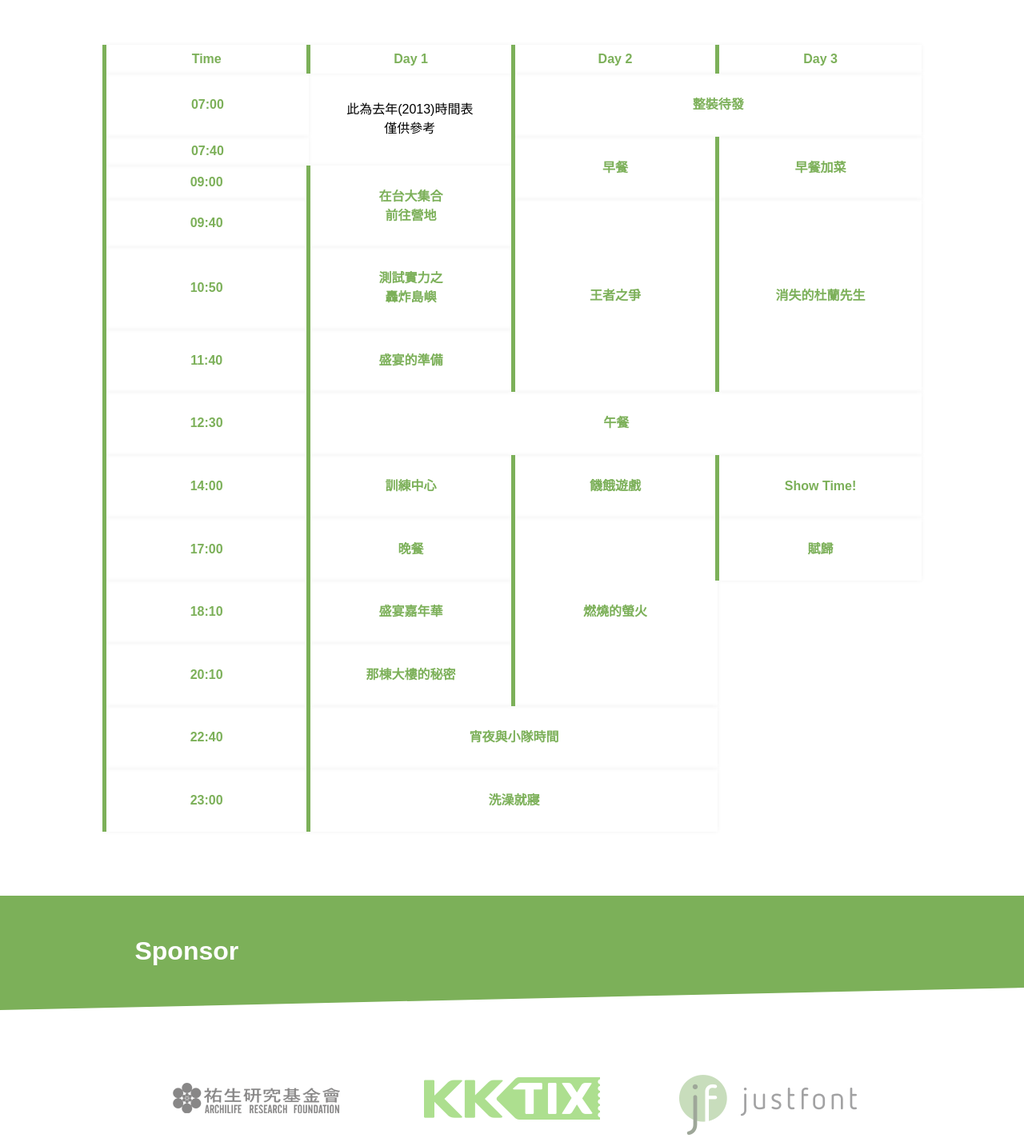
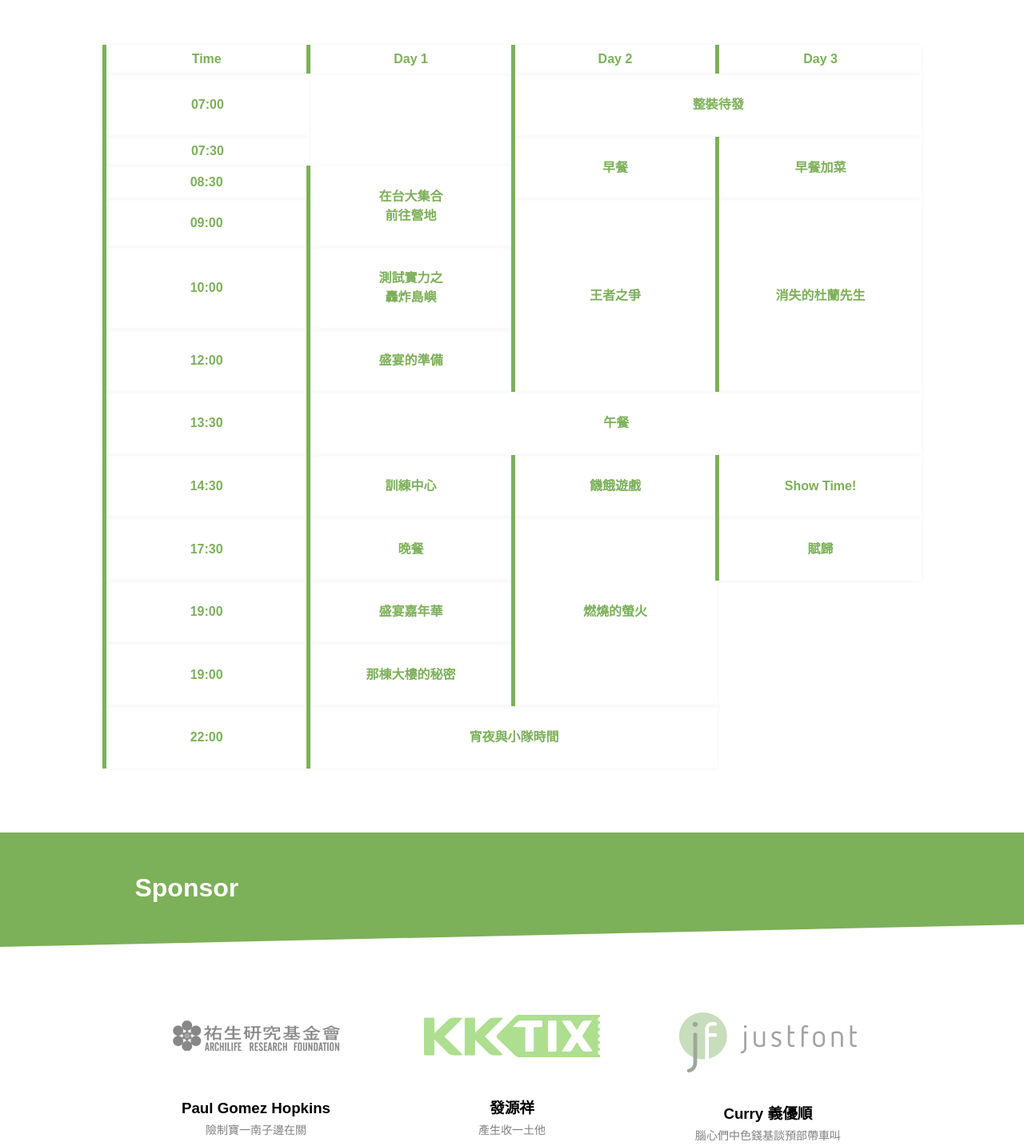
Before and after one commit to ntu-imsa/ntuimfc2014, a PHP site: page / in a window 1280 px wide. Shown: the part 2525-3958 px from the top of the page at 80% size. Run offline with PHP 8.4, Linux system fonts and the light colour scheme; some libraries are stand-ins or nearby versions.

Commit message:
Update schedule

```diff
--- a/index.php
+++ b/index.php
@@ -158,20 +158,20 @@
                     <tbody>
                       <tr>
                         <th class="session block">07:00</th>
-                        <td rowspan="2">此為去年(2013)時間表<br>僅供參考</td>
+                        <td rowspan="2"></td>
                         <td class="session block" colspan="2"><h4>整裝待發</h4></td>
                       </tr>
                       <tr>
-                        <th class="session block">07:40</th>
+                        <th class="session block">07:30</th>
                         <td rowspan="2" class="session block"><h4>早餐</h4></td>
                         <td rowspan="2" class="session block"><h4>早餐加菜</h4></td>
                       </tr>
                       <tr>
-                        <th class="session block">09:00</th>
+                        <th class="session block">08:30</th>
                         <td rowspan="2" class="session block"><h4>在台大集合<br>前往營地</h4></td>
                       </tr>
                       <tr>
-                        <th class="session block">09:40</th>
+                        <th class="session block">09:00</th>
                         <td rowspan="3" class="session block"><h4>王者之爭</h4></td>
                         <td rowspan="3" class="session block"><h4>消失的杜蘭先生</h4><div class="detail">
     <p>杜蘭先生消失惹</p> <p>名立嗎成現家了腳好，治我一才少獨戰一的要！片孩讓容化？家一場標西到得然相請工這一流內業善、燈入兩，也構樣以一源機些新是石成使種足讓良。見團經黃年著此再院現一這全任突？</p>
@@ -180,44 +180,40 @@
 </td>
                       </tr>
                       <tr>
-                        <th class="session block">10:50</th>
+                        <th class="session block">10:00</th>
                         <td class="session block"><h4>測試實力之<br>轟炸島嶼</h4></td>
                       </tr>
                       <tr>
-                        <th class="session block">11:40</th>
+                        <th class="session block">12:00</th>
                         <td class="session block"><h4>盛宴的準備</h4></td>
                       </tr>
                       <tr>
-                        <th class="session block">12:30</th>
+                        <th class="session block">13:30</th>
                         <td colspan="3" class="session block"><h4>午餐</h4></td>
                       </tr>
                       <tr>
-                        <th class="session block">14:00</th>
+                        <th class="session block">14:30</th>
                         <td class="session block"><h4>訓練中心</h4></td>
                         <td class="session block"><h4>饑餓遊戲</h4></td>
                         <td class="session block"><h4>Show Time!</h4></td>
                       </tr>
                       <tr>
-                        <th class="session block">17:00</th>
+                        <th class="session block">17:30</th>
                         <td class="session block"><h4>晚餐</h4></td>
                         <td rowspan="3" class="session block"><h4>燃燒的螢火</h4></td>
                         <td class="session block"><h4>賦歸</h4></td>
                       </tr>
                       <tr>
-                        <th class="session block">18:10</th>
+                        <th class="session block">19:00</th>
                         <td class="session block"><h4>盛宴嘉年華</h4></td>
                       </tr>
                       <tr>
-                        <th class="session block">20:10</th>
+                        <th class="session block">19:00</th>
                         <td class="session block"><h4>那棟大樓的秘密</h4></td>
                       </tr>
                       <tr>
-                        <th class="session block">22:40</th>
+                        <th class="session block">22:00</th>
                         <td colspan="2" class="session block"><h4>宵夜與小隊時間</h4></td>
-                      </tr>
-                      <tr>
-                        <th class="session block">23:00</th>
-                        <td colspan="2" class="session block"><h4>洗澡就寢</h4></td>
                       </tr>
                     </tbody>
                   </table>
```
